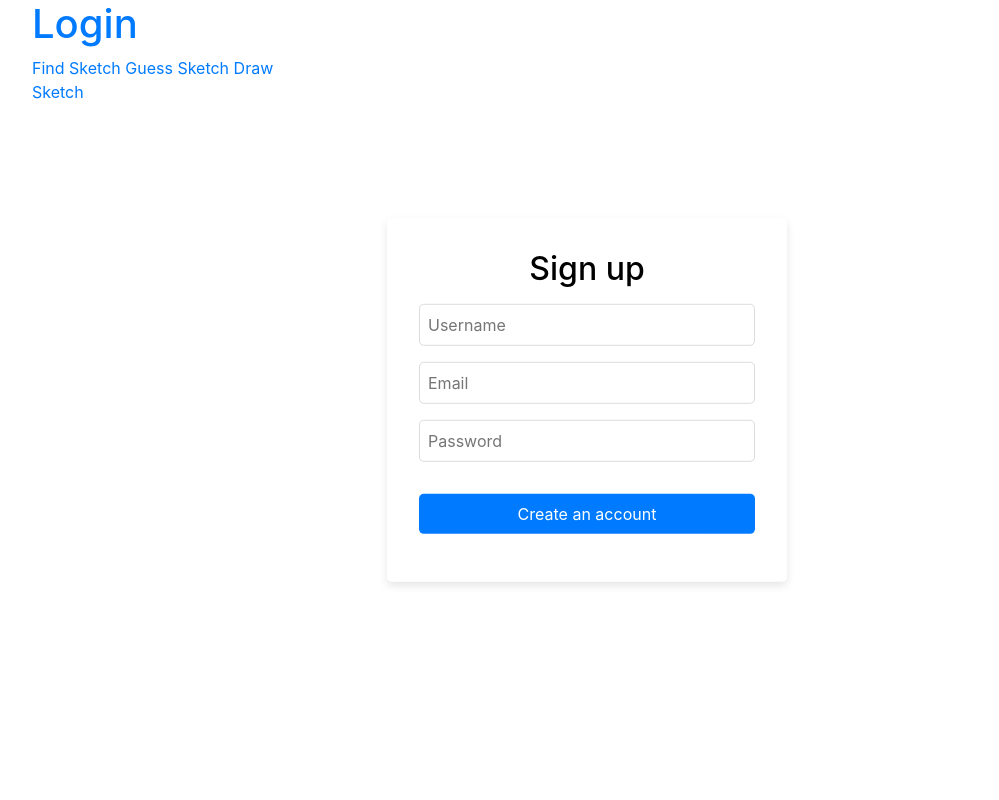
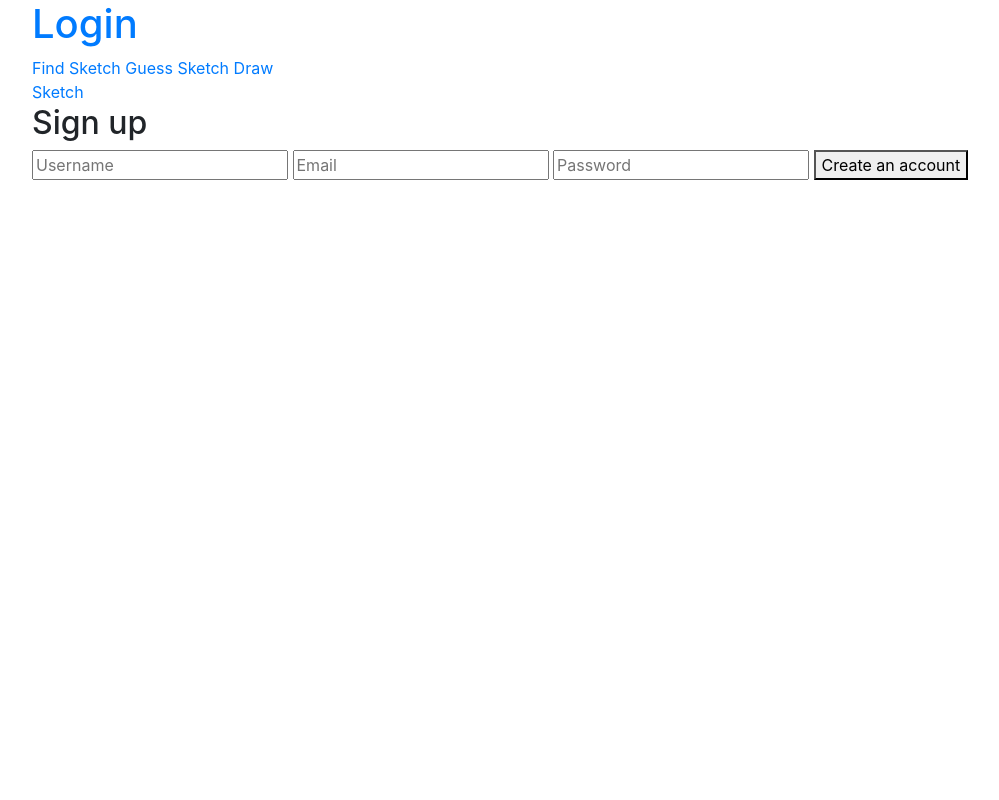
Before and after one commit to ickerio/cits3403, a Flask app: template flaskr/templates/signup.html in a window 1280 px wide. Shown: the whole page, without its empty margins (53-1052 px from the left). Run offline with Flask 3, Linux system fonts and the light colour scheme; the template is opened without the code that fills it, so the values that code supplies are empty; some libraries are stand-ins or nearby versions.

Commit message:
sign up page css removed

```diff
--- a/flaskr/templates/signup.html
+++ b/flaskr/templates/signup.html
@@ -10,64 +10,6 @@
     <!-- Custom Styles -->
     <link rel="stylesheet" href="{ url_for('static', filename='css/styles.css') }">
     <link rel="stylesheet" href="{ url_for('static', filename='css/login.css') }">
-    <style>
-        body, html {
-            height: 100%;
-            margin: 0;
-        }
-
-        .login-container, .signup-container {
-            background-color: #ffffff; /* Explicitly setting a light background */
-            color: #000000; /* Explicitly setting text color to black */
-            border-radius: 0.3em;
-            box-shadow: 0 4px 8px rgba(0, 0, 0, 0.1);
-            position: absolute;
-            top: 50%;
-            left: 50%;
-            transform: translate(-50%, -50%);
-            padding: 2rem;
-            max-width: 400px;
-            width: 100%;
-        }
-
-        .login-container, .signup-container h2 {
-            color: #000000; /* Explicitly setting text color to black */
-            text-align: center;
-            margin-bottom: 1rem;
-        }
-
-        .login-container, .signup-container form {
-            display: flex;
-            flex-direction: column;
-        }
-
-        .login-container, .signup-container input {
-            margin-bottom: 1rem;
-            padding: 0.5rem;
-            border-radius: 0.3em;
-            border: 1px solid #dcdcdc;
-        }
-
-        .login-container, .signup-container input:focus {
-            outline: none;
-            border-color: #80bdff;
-            box-shadow: 0 0 0 0.2rem rgba(0, 123, 255, 0.25);
-        }
-
-        .login-container, .signup-container button {
-            padding: 0.5rem;
-            border: none;
-            border-radius: 0.3em;
-            background-color: #007bff; /* Bootstrap primary color */
-            color: white;
-            cursor: pointer;
-            margin-top: 1rem;
-        }
-
-        .login-container, .signup-container button:hover {
-            background-color: #0056b3;
-        }
-    </style>
 
 
 </head>
```
Also changed, not shown: flaskr/static/css/login.css (added, +50 -0 lines), flaskr/static/css/style.css (line endings or trailing spaces).
